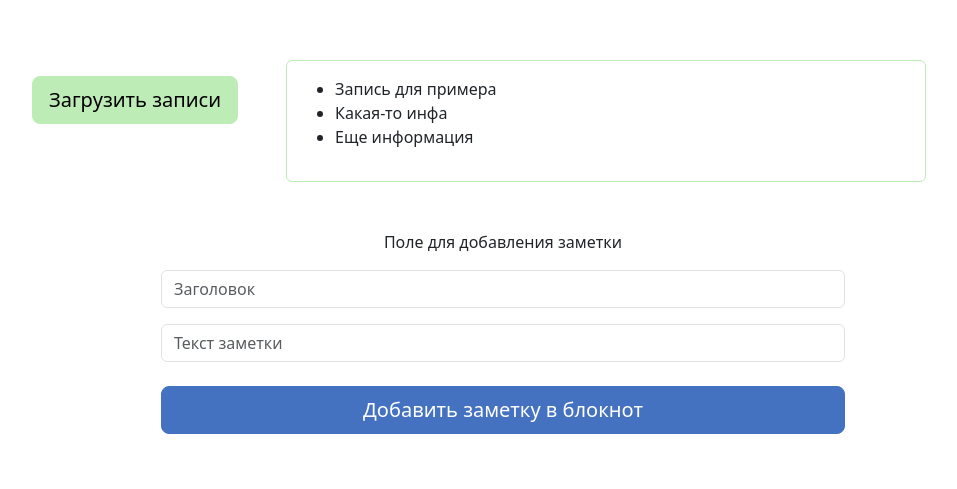
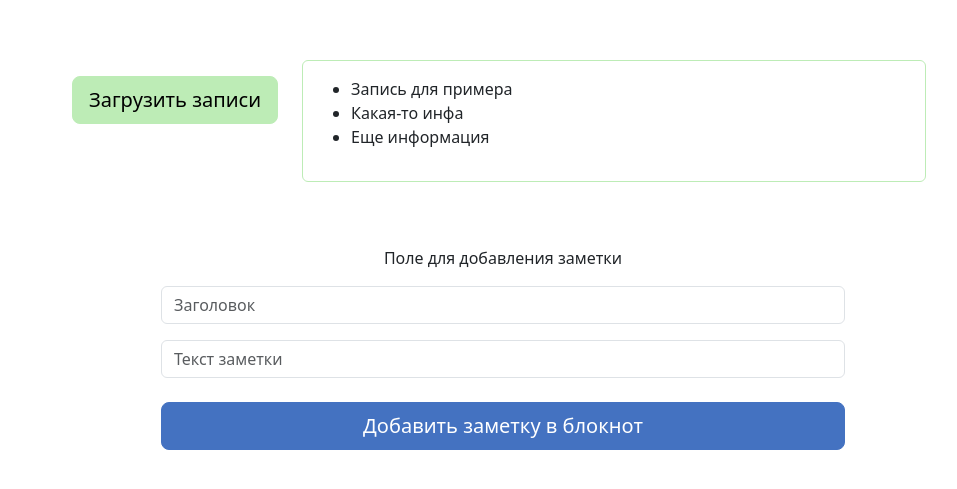
Before and after one commit to kinddoctor/Notebook_app, a React (Vite) app: page / in a window 1280 px wide. Shown: the part 129-618 px from the top of the page, without its empty margins (137-1094 px from the left). Built offline with nearby package versions, Linux system fonts and the light colour scheme.

Commit message:
fix adaptivity of Notebook component

```diff
--- a/src/components/Notebook.jsx
+++ b/src/components/Notebook.jsx
@@ -1,10 +1,10 @@
 function Notebook() {
   return (
-    <div className="d-flex justify-content-center w-100">
+    <div className="d-flex justify-content-center w-100 p-3">
       <div className="h-50">
         <button type="button" className="btn btn-primary btn-lg mt-3">Загрузить записи</button>
       </div>
-      <div className="h-100 w-50 p-3 border border-primary rounded mx-5">
+      <div className="h-100 w-50 p-3 border border-primary rounded me-2 ms-4">
         <ul>
           <li>Запись для примера</li>
           <li>Какая-то инфа</li>
```
